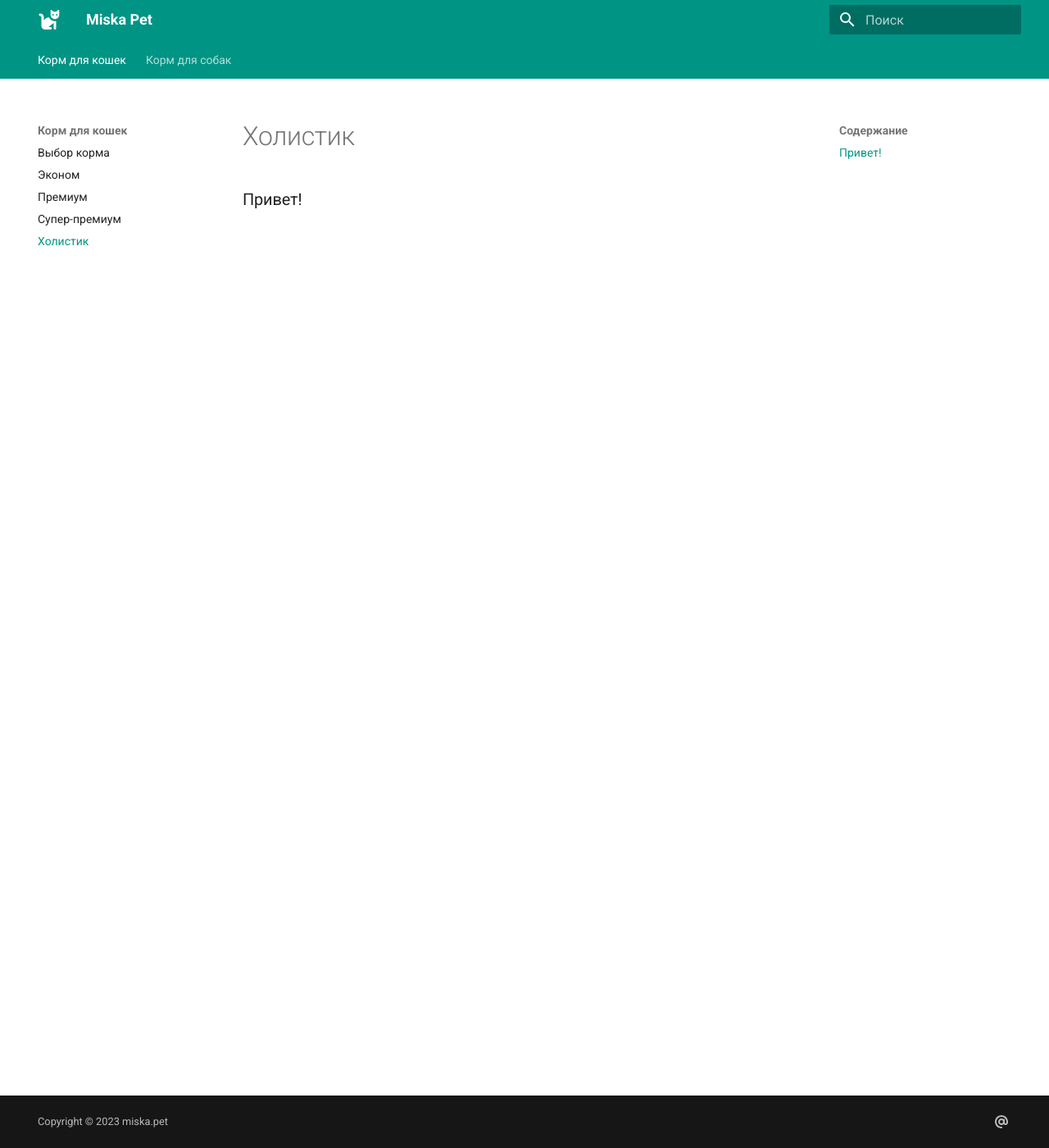
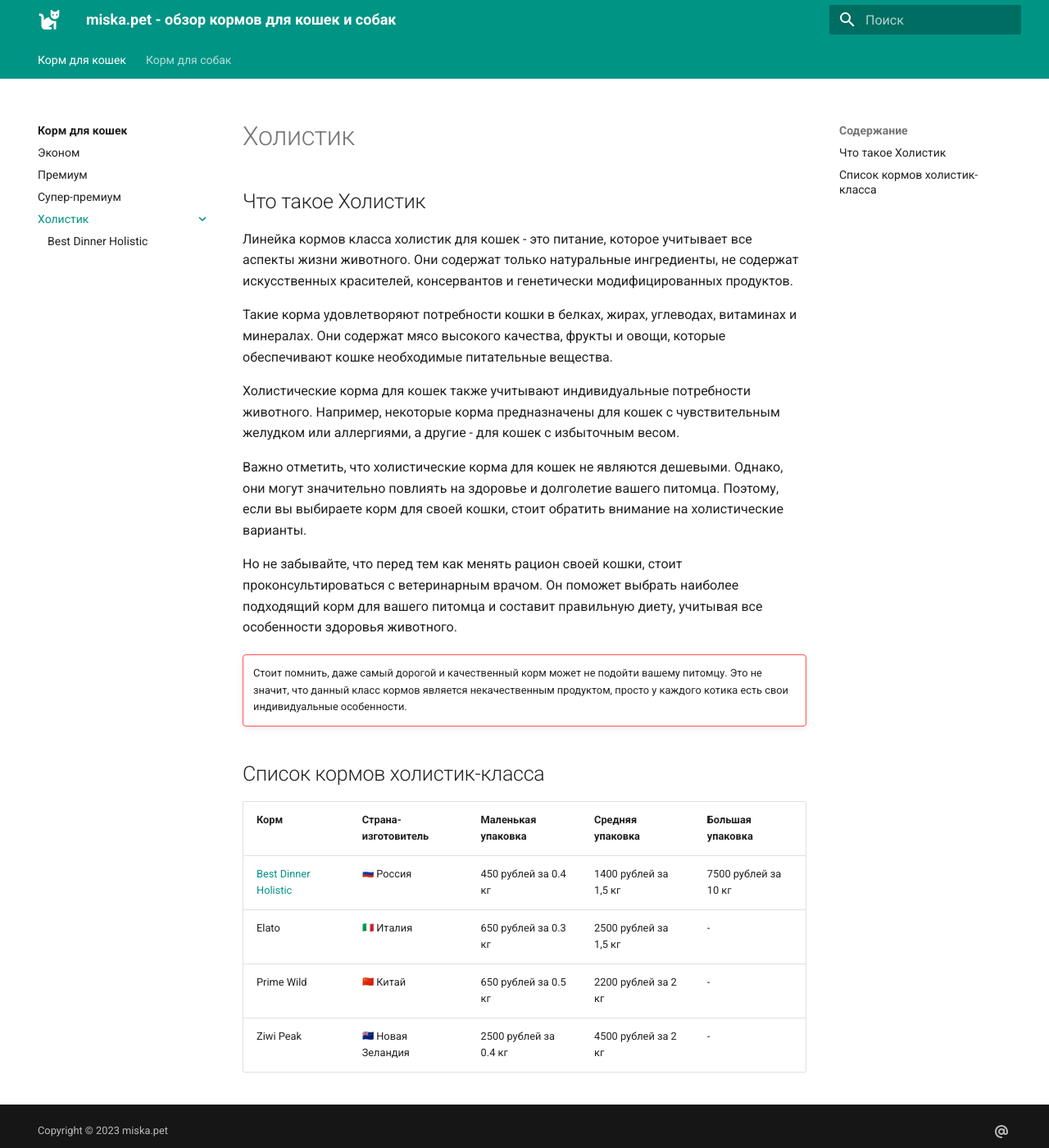
Before and after one commit to mainsloth/miska, an MkDocs documentation site: the page built from docs/cat/holistic/index.md, in a window 1280 px wide and 1400 px high. Shown: the whole window at 82% size. Built offline with MkDocs 1.6.1 and Material for MkDocs 9.7.7, drawn with Linux system fonts in a browser that asks for light colours; emoji names are drawn with the system emoji font.

Commit message:
feat(holistic): формирование главной страницы холистик-корма

```diff
--- a/docs/cat/holistic/index.md
+++ b/docs/cat/holistic/index.md
@@ -1,5 +1,30 @@
 ---
-title: home
+title: Холистик
 ---
+## Что такое Холистик
 
-### Привет!
+Линейка кормов класса холистик для кошек - это питание, которое учитывает все аспекты жизни животного. Они содержат только натуральные ингредиенты, не содержат искусственных красителей, консервантов и генетически модифицированных продуктов.
+
+Такие корма удовлетворяют потребности кошки в белках, жирах, углеводах, витаминах и минералах. Они содержат мясо высокого качества, фрукты и овощи, которые обеспечивают кошке необходимые питательные вещества.
+
+Холистические корма для кошек также учитывают индивидуальные потребности животного. Например, некоторые корма предназначены для кошек с чувствительным желудком или аллергиями, а другие - для кошек с избыточным весом.
+
+Важно отметить, что холистические корма для кошек не являются дешевыми. Однако, они могут значительно повлиять на здоровье и долголетие вашего питомца. Поэтому, если вы выбираете корм для своей кошки, стоит обратить внимание на холистические варианты.
+
+Но не забывайте, что перед тем как менять рацион своей кошки, стоит проконсультироваться с ветеринарным врачом. Он поможет выбрать наиболее подходящий корм для вашего питомца и составит правильную диету, учитывая все особенности здоровья животного.
+
+!!! failure ""
+
+    Стоит помнить, даже самый дорогой и качественный корм может не подойти вашему питомцу. Это не значит, что данный класс кормов является некачественным продуктом, просто у каждого котика есть свои индивидуальные особенности.
+
+## Список кормов холистик-класса
+
+| Корм                   | Страна-изготовитель      | Маленькая упаковка    | Средняя упаковка      | Большая упаковка     |
+| ---------------------- | ------------------------ | --------------------- | --------------------- | -------------------- |
+| [Best Dinner Holistic] | :flag_ru: Россия         | 450 рублей за 0.4 кг  | 1400 рублей за 1,5 кг | 7500 рублей за 10 кг |
+| Elato                  | :flag_it: Италия         | 650 рублей за 0.3 кг  | 2500 рублей за 1,5 кг | -                    |
+| Prime Wild             | :flag_cn: Китай          | 650 рублей за 0.5 кг  | 2200 рублей за 2 кг   | -                    |
+| Ziwi Peak              | :flag_nz: Новая Зеландия | 2500 рублей за 0.4 кг | 4500 рублей за 2 кг   | -                    |
+
+
+[Best Dinner Holistic]: best-dinner.md
--- a/mkdocs.yml
+++ b/mkdocs.yml
@@ -1,4 +1,4 @@
-site_name: Miska Pet
+site_name: miska.pet - обзор кормов для кошек и собак
 theme:
   name: material
   language: ru
@@ -6,11 +6,11 @@
     logo: fontawesome/solid/cat
   features:
     - navigation.instant
+    - navigation.indexes
+    - navigation.expand
     - content.code.annotate
     - content.tabs.link
     - navigation.tabs
-    - navigation.sections
-    - navigation.path
     - toc.follow
   palette:
     # Palette toggle for light mode
@@ -53,15 +53,16 @@
   - glightbox
   - search
 nav:
-#  - Главная: index.md
   - Корм для кошек:
-    - Выбор корма: cat/index.md
+    - cat/index.md
     - Эконом: cat/econom/index.md
     - Премиум: cat/premium/index.md
     - Супер-премиум: cat/super-premium/index.md
-    - Холистик: cat/holistic/index.md
+    - Холистик:
+      - cat/holistic/index.md
+      - Best Dinner Holistic: cat/holistic/best-dinner.md
   - Корм для собак:
-    - Выбор корма: dog/index.md
+    - dog/index.md
     - Эконом: dog/econom/index.md
     - Премиум: dog/premium/index.md
     - Супер-премиум: dog/super-premium/index.md
```
Also changed, not shown: docs/index.md (+2 -2 lines).
